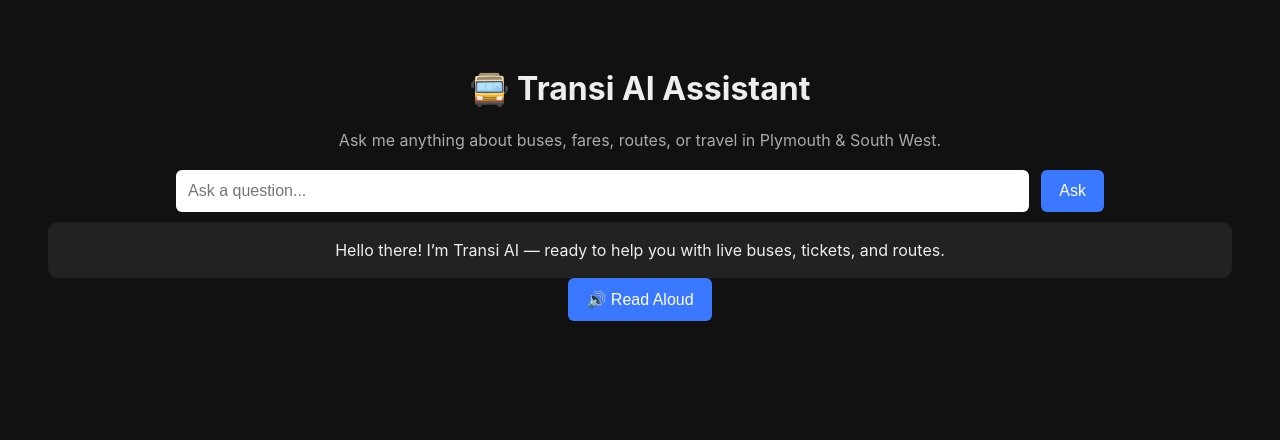
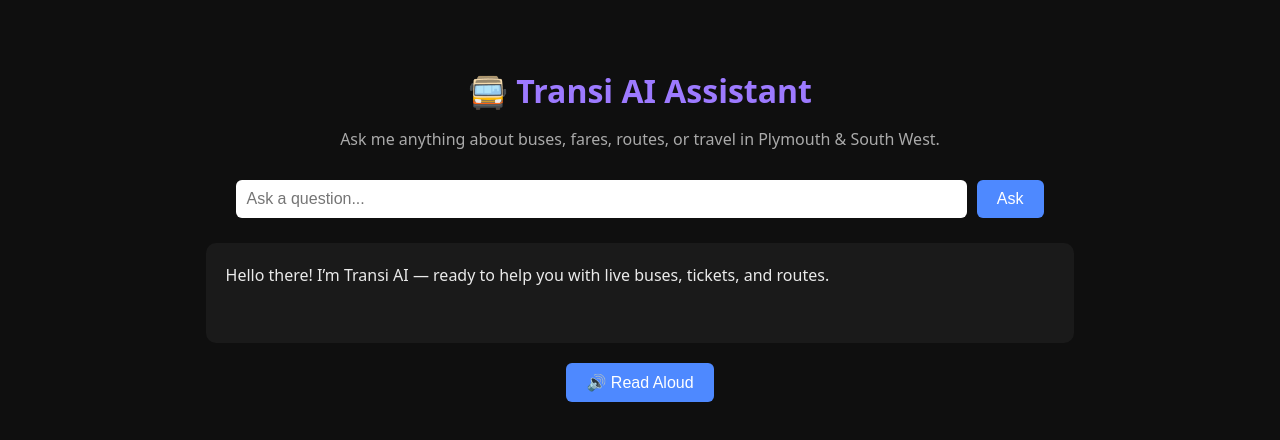
Before and after one commit to an24-bit/Golink, a website: page public/index.html in a window 1280 px wide. Drawn offline with Linux system fonts and the light colour scheme.

Commit message:
Update style.css

```diff
--- a/public/style.css
+++ b/public/style.css
@@ -1,65 +1,65 @@
 body {
-  background-color: #111;
-  color: #eee;
-  font-family: Inter, Arial, sans-serif;
+  font-family: system-ui, sans-serif;
+  background: #0f0f0f;
+  color: #f2f2f2;
   text-align: center;
   padding: 40px;
 }
 
-.container {
-  max-width: 700px;
-  margin: auto;
-}
-
-h1 span {
-  color: #9b7bf3;
+h1 {
+  color: #9d7aff;
+  margin-bottom: 10px;
 }
 
 .subtitle {
   color: #aaa;
-  margin-bottom: 20px;
+  margin-bottom: 30px;
 }
 
-.input-box {
+.chat-box {
   display: flex;
   justify-content: center;
-  margin-bottom: 20px;
+  gap: 10px;
+  margin-bottom: 25px;
 }
 
 input {
-  width: 70%;
-  padding: 12px;
-  font-size: 1rem;
+  width: 60%;
+  padding: 10px;
   border-radius: 6px;
   border: none;
+  font-size: 1rem;
   outline: none;
-  margin-right: 8px;
 }
 
 button {
-  padding: 12px 18px;
-  background-color: #3a78ff;
+  background: #4e89ff;
+  color: white;
   border: none;
-  color: white;
+  padding: 10px 20px;
   border-radius: 6px;
+  cursor: pointer;
   font-size: 1rem;
-  cursor: pointer;
-  transition: 0.3s;
+  transition: background 0.2s ease;
 }
 
 button:hover {
-  background-color: #315bcc;
+  background: #3c6fe0;
 }
 
 .response-box {
-  background: #222;
-  padding: 16px;
+  background: #1a1a1a;
+  color: #eaeaea;
+  width: 70%;
+  margin: 0 auto;
+  padding: 20px;
   border-radius: 10px;
+  text-align: left;
+  line-height: 1.5;
   font-size: 1rem;
-  line-height: 1.5;
-  margin-top: 10px;
+  min-height: 60px;
 }
 
-.audio-box {
-  margin-top: 15px;
+#speakBtn {
+  margin-top: 20px;
 }
```
